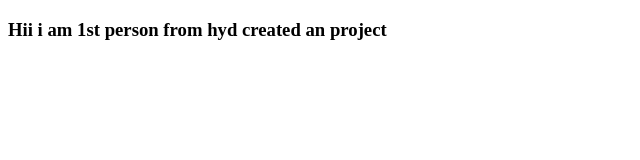
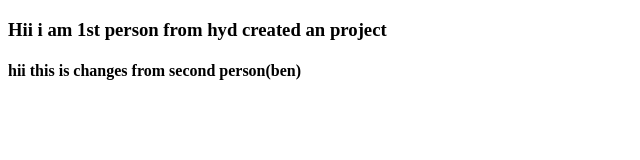
Before and after one commit to vainalasaikumar/Hyd_project, a plain HTML site: page index.html in a window 1280 px wide. Shown: the whole page, without its empty margins (0-640 px from the left). Drawn offline with Linux system fonts and the light colour scheme.

Commit message:
second person

```diff
--- a/index.html
+++ b/index.html
@@ -7,5 +7,6 @@
 </head>
 <body>
     <h3>Hii i am 1st person from hyd created an project</h3>
+    <h4>hii this is changes from second person(ben)</h4>
 </body>
 </html>
```
